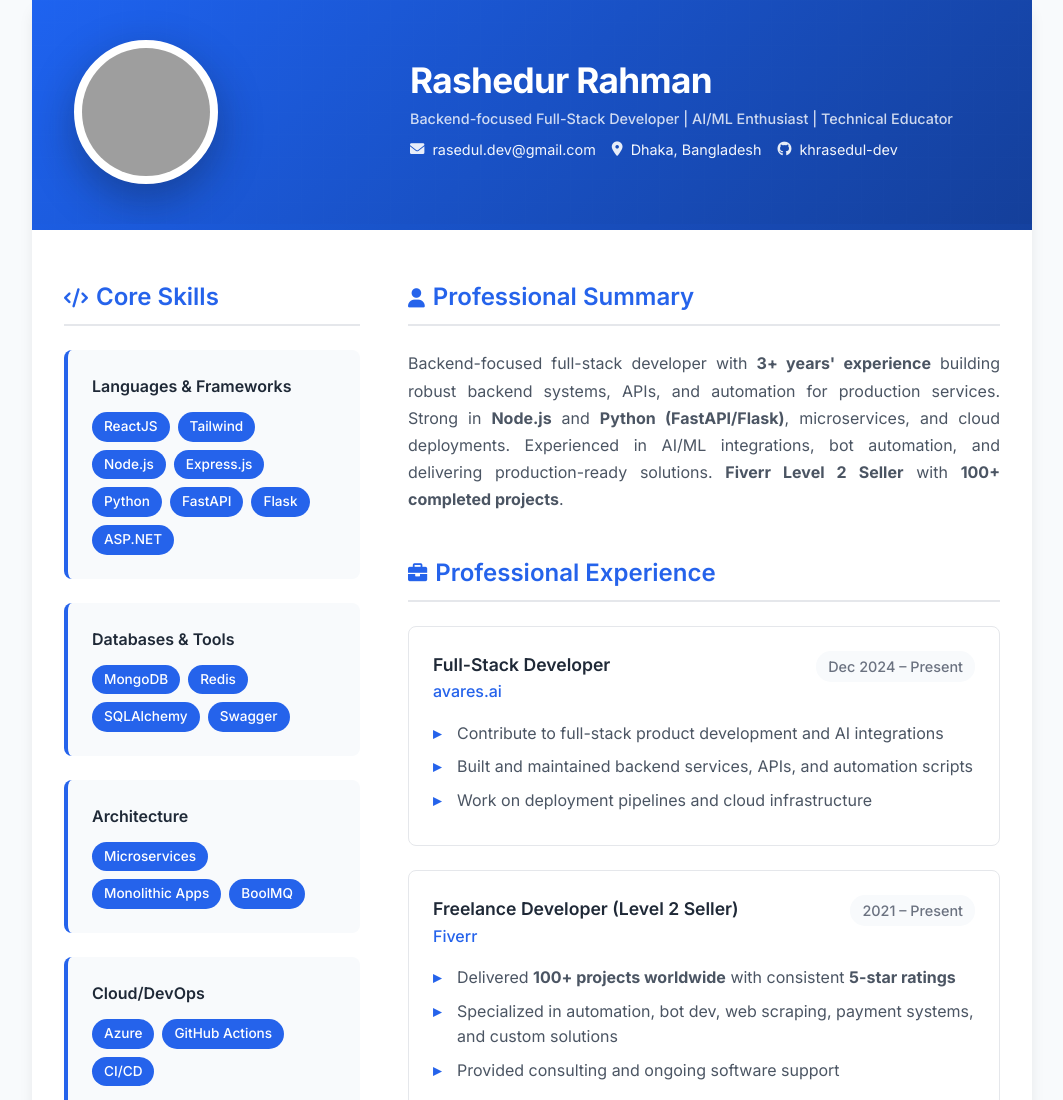
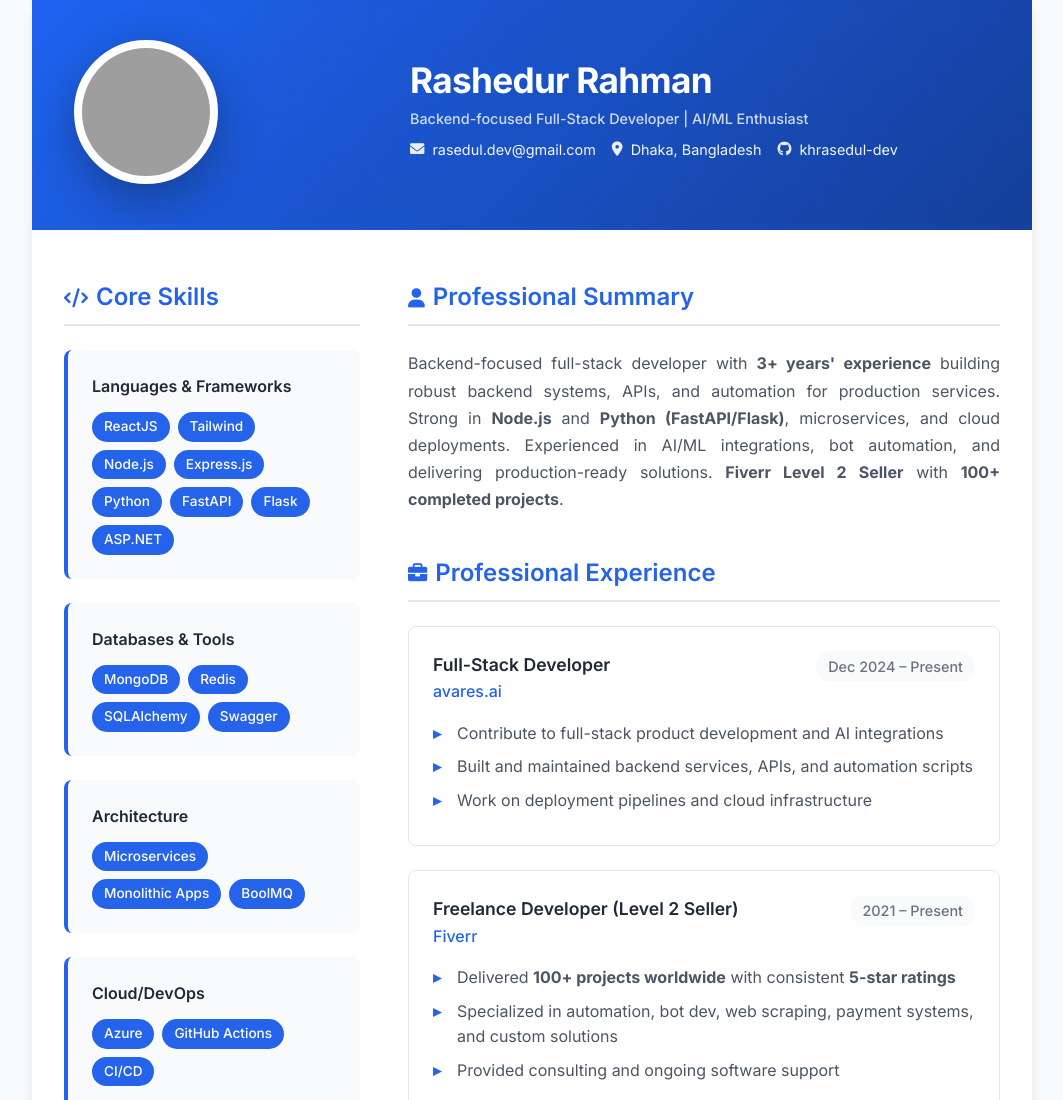
Before and after one commit to khrasedul-dev/resume, a plain HTML site: page index.html in a window 1280 px wide. Shown: the top 1100 px of the page, without its empty margins (108-1171 px from the left). Drawn offline with Linux system fonts and the light colour scheme; grey boxes are pictures that could not be loaded.

```diff
--- a/index.html
+++ b/index.html
@@ -472,8 +472,8 @@
                   Rashedur Rahman
                 </h1>
                 <p class="title">
-                  Backend-focused Full-Stack Developer | AI/ML Enthusiast |
-                  Technical Educator
+                  Backend-focused Full-Stack Developer | AI/ML Enthusiast
+
                 </p>
 
                 <div class="contact-info">
```
